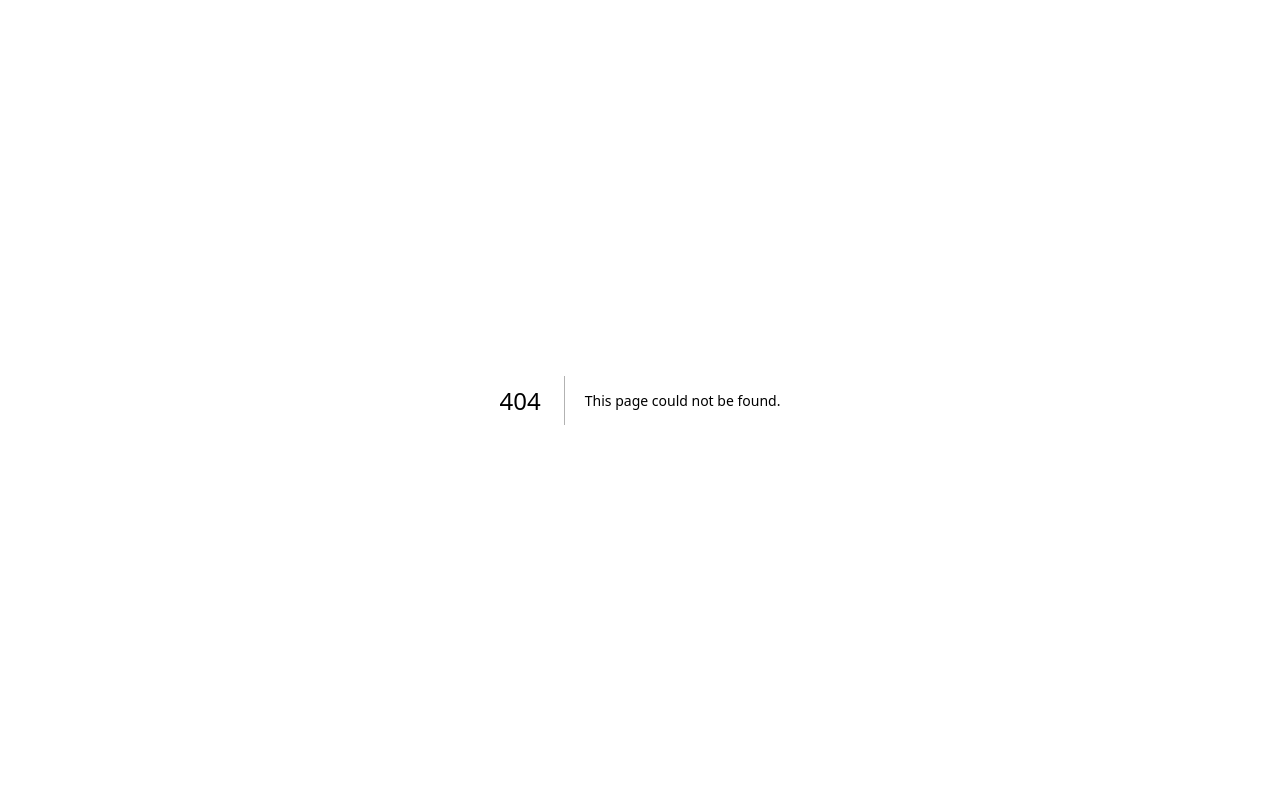
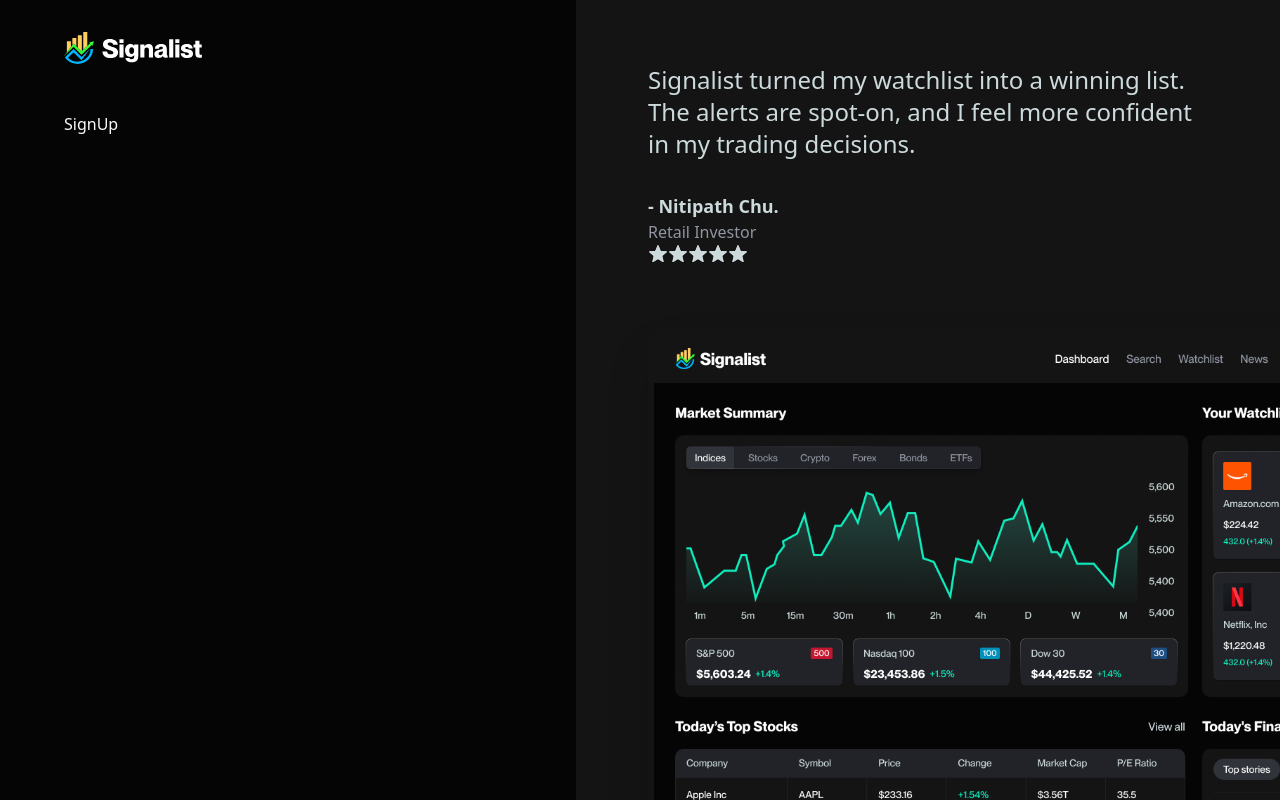
Before and after one commit to aumnitipath/signalist_stock-tracker-app, a Next.js app: page /sign-up in a window 1280 px wide. Before the commit this address had no page. Built offline with nearby package versions, Linux system fonts and the light colour scheme.

Commit message:
feat: Add initial sign-in and sign-up pages along with their authentication layout.

```diff
--- /dev/null
+++ b/app/(auth)/layout.tsx
@@ -0,0 +1,61 @@
+import Image from "next/image";
+import Link from "next/link";
+
+const layout = ({ children }: { children: React.ReactNode }) => {
+  return (
+    <main className="auth-layout">
+      <section className="auth-left-section scrollbar-hide-default">
+        <Link href="/" className="auth-logo">
+          <Image
+            src="/assets/icons/logo.svg"
+            alt="Signalist logo"
+            width={140}
+            height={32}
+            className="h-8 w-auto"
+          />
+        </Link>
+        <div className="pb-6 lg:pb-8 flex-1">{children}</div>
+      </section>
+
+      <section className="auth-right-section">
+        <div className="z-10 relative lg:mt-4 lg:mb-16">
+          <blockquote className="auth-blockquote">
+            Signalist turned my watchlist into a winning list. The alerts are
+            spot-on, and I feel more confident in my trading decisions.
+          </blockquote>
+          <div className="flex items-center justify-between">
+            <div>
+              <cite className="auth-testimonial-author">- Nitipath Chu.</cite>
+              <p className="max-md:text-xs text-gray-500">Retail Investor</p>
+            </div>
+          </div>
+          <div className="flex in-checked:gap-0.5">
+            {[1, 2, 3, 4, 5].map((star) => {
+              return (
+                <Image
+                  key={star}
+                  src="/assets/icons/star.svg"
+                  alt="Star"
+                  width={20}
+                  height={20}
+                  className="h-5 w-5"
+                />
+              );
+            })}
+          </div>
+        </div>
+        <div className="flex-1 relative">
+          <Image
+            src="/assets/images/dashboard.png"
+            alt="Dashboard"
+            width={1440}
+            height={1150}
+            className="auth-dashboard-preview absolute top-0"
+          />
+        </div>
+      </section>
+    </main>
+  );
+};
+
+export default layout;
--- /dev/null
+++ b/app/(auth)/sign-in/page.tsx
@@ -0,0 +1,5 @@
+const SingIn = () => {
+  return <div>SingIn</div>;
+};
+
+export default SingIn;
--- /dev/null
+++ b/app/(auth)/sign-up/page.tsx
@@ -0,0 +1,5 @@
+const SignUp = () => {
+  return <div>SignUp</div>;
+};
+
+export default SignUp;
```
